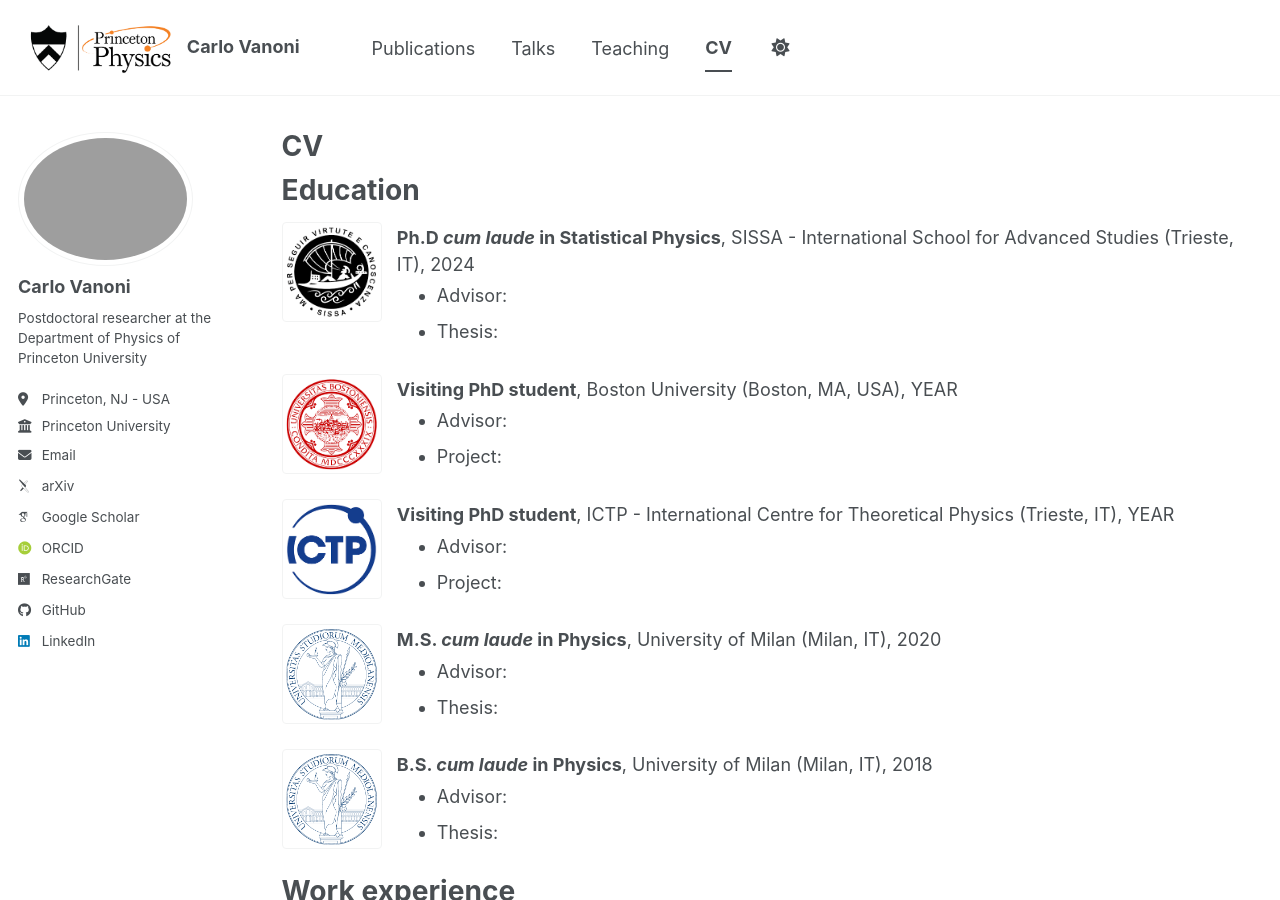
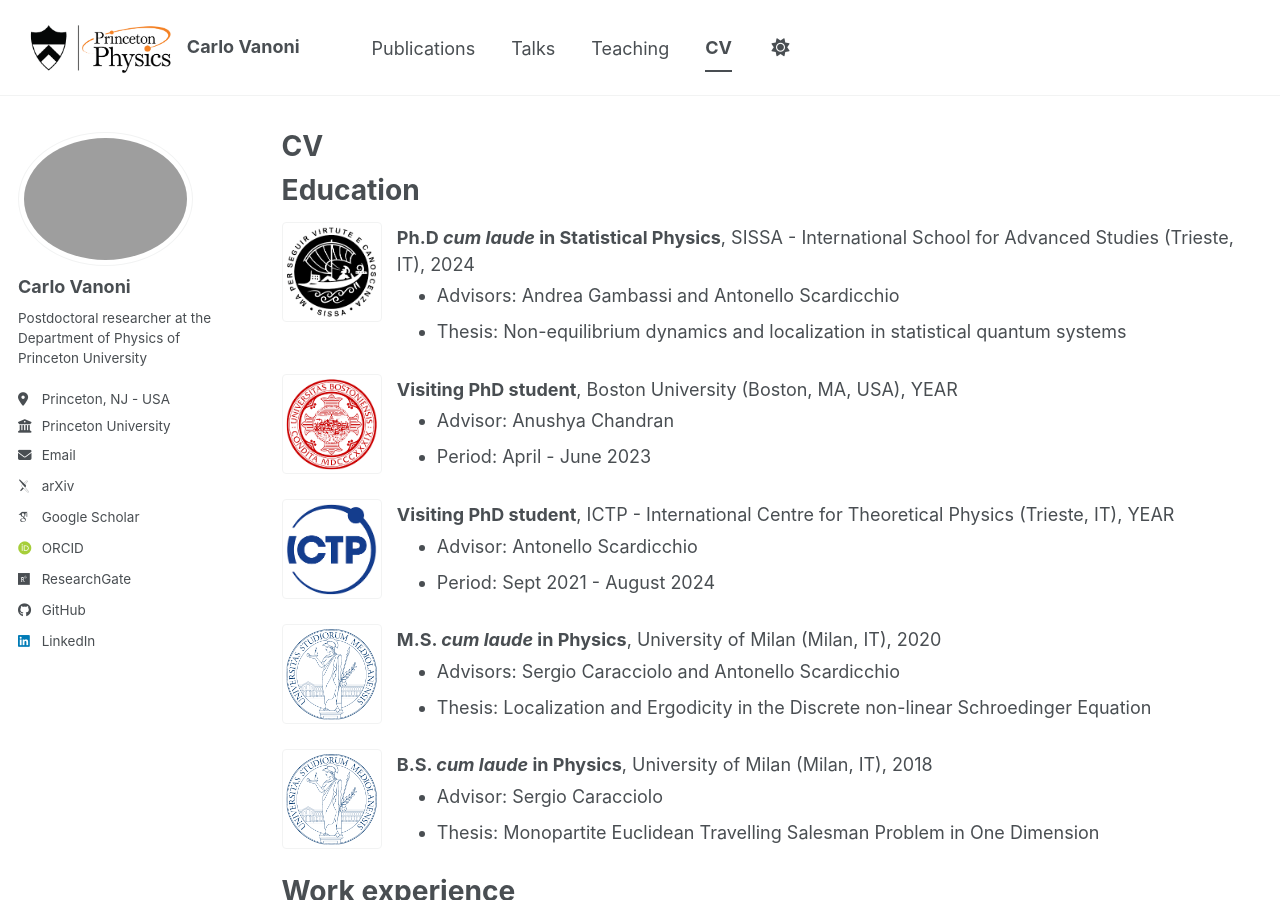
Before and after one commit to CarloVanoni/carlovanoni.github.io, a Jekyll site: the page built from _pages/cv.md, in a window 1280 px wide and 900 px high. Built offline with Jekyll 4.4.1, drawn with Linux system fonts in a browser that asks for light colours; some web fonts are replaced; a script bundle is joined from its source files by our own code; library files that are not in the unit come from our copies.

Commit message:
Update CV with advisor and thesis details

```diff
--- a/_pages/cv.md
+++ b/_pages/cv.md
@@ -16,8 +16,8 @@
   <div class="cv-entry__body">
     <strong>Ph.D <i>cum laude</i> in Statistical Physics</strong>, SISSA - International School for Advanced Studies (Trieste, IT), 2024
     <ul>
-      <li>Advisor:</li>
-      <li>Thesis:</li>
+      <li>Advisors: Andrea Gambassi and Antonello Scardicchio</li>
+      <li>Thesis: Non-equilibrium dynamics and localization in statistical quantum systems</li>
     </ul>
   </div>
 </div>
@@ -27,8 +27,8 @@
   <div class="cv-entry__body">
     <strong>Visiting PhD student</strong>, Boston University (Boston, MA, USA), YEAR
     <ul>
-      <li>Advisor:</li>
-      <li>Project:</li>
+      <li>Advisor: Anushya Chandran</li>
+      <li>Period: April - June 2023</li>
     </ul>
   </div>
 </div>
@@ -38,8 +38,8 @@
   <div class="cv-entry__body">
     <strong>Visiting PhD student</strong>, ICTP - International Centre for Theoretical Physics (Trieste, IT), YEAR
     <ul>
-      <li>Advisor:</li>
-      <li>Project:</li>
+      <li>Advisor: Antonello Scardicchio</li>
+      <li>Period: Sept 2021 - August 2024</li>
     </ul>
   </div>
 </div>
@@ -49,8 +49,8 @@
   <div class="cv-entry__body">
     <strong>M.S. <i>cum laude</i> in Physics</strong>, University of Milan (Milan, IT), 2020
     <ul>
-      <li>Advisor:</li>
-      <li>Thesis:</li>
+      <li>Advisors: Sergio Caracciolo and Antonello Scardicchio</li>
+      <li>Thesis: Localization and Ergodicity in the Discrete non-linear Schroedinger Equation</li>
     </ul>
   </div>
 </div>
@@ -60,8 +60,8 @@
   <div class="cv-entry__body">
     <strong>B.S. <i>cum laude</i> in Physics</strong>, University of Milan (Milan, IT), 2018
     <ul>
-      <li>Advisor:</li>
-      <li>Thesis:</li>
+      <li>Advisor: Sergio Caracciolo</li>
+      <li>Thesis: Monopartite Euclidean Travelling Salesman Problem in One Dimension</li>
     </ul>
   </div>
 </div>
```
